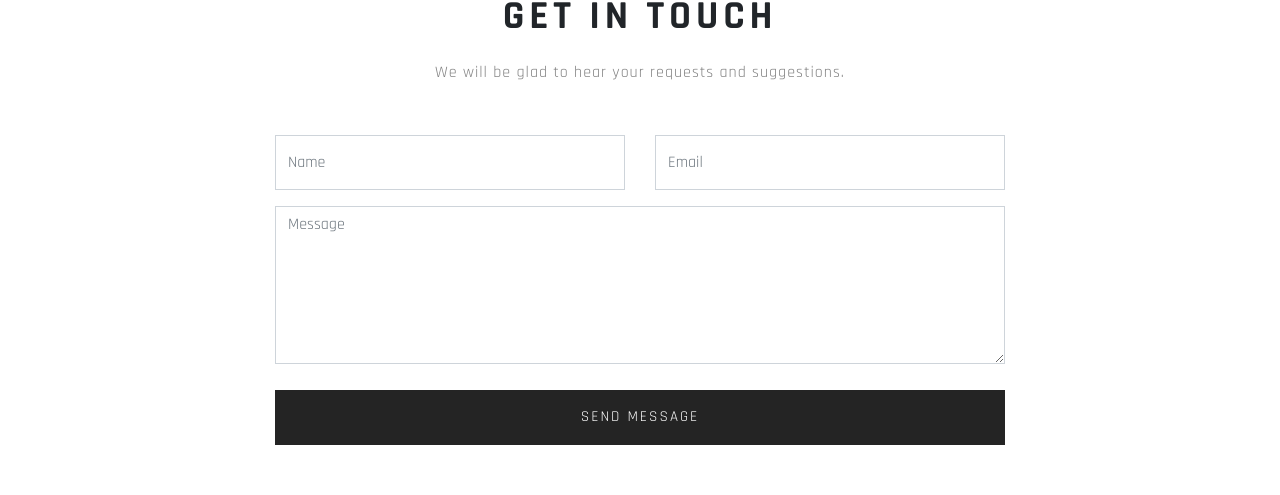
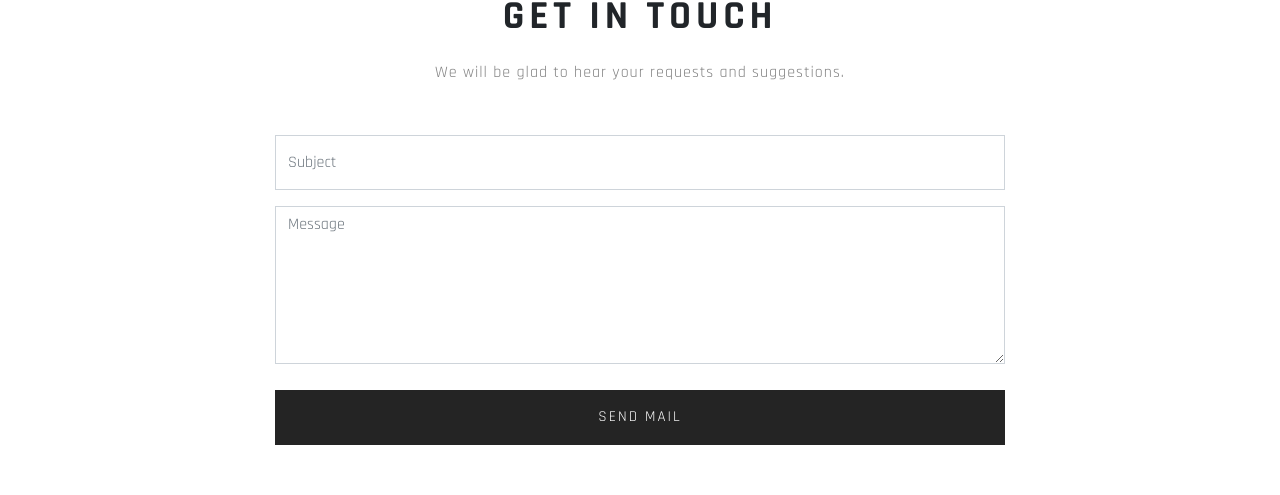
Before and after one commit to ytucec/ytucec-home-cli, an Angular app: page / in a window 1280 px wide. Shown: the part 2057-2552 px from the top of the page. Built offline with nearby package versions, Linux system fonts and the light colour scheme.

Commit message:
Add mail function
HTML mailto method added to from action.

```diff
--- a/src/app/component/home/home.component.html
+++ b/src/app/component/home/home.component.html
@@ -102,19 +102,16 @@
             <p class="wow fadeInUp" data-wow-delay="0.4s">We will be glad to hear your requests and suggestions.</p>
           </div>
           <div class="contact-form wow fadeInUp" data-wow-delay="0.6s">
-            <form id="contact-form" method="post" action="#">
+            <form id="contact-form" method="GET" action="mailto:contact@ytucec.org">
               <div class="row">
-                <div class="col-md-6 col-sm-6">
-                  <input name="name" type="text" class="form-control" placeholder="Name" required>
-                </div>
-                <div class="col-md-6 col-sm-6">
-                  <input name="email" type="email" class="form-control" placeholder="Email" required>
+                <div class="col-md-12 col-sm-12">
+                  <input name="subject" type="text" class="form-control" placeholder="Subject" required>
                 </div>
                 <div class="col-md-12 col-sm-12">
-                  <textarea name="message" class="form-control" placeholder="Message" rows="6" required></textarea>
+                  <textarea name="body" class="form-control" placeholder="Message" rows="6" required></textarea>
                 </div>
                 <div class="col-md-offset-3 col-md-12 col-sm-offset-2 col-sm-12">
-                  <input name="submit" type="submit" class="form-control submit" id="submit" value="SEND MESSAGE">
+                  <input name="submit" type="submit" class="form-control submit" id="submit" value="SEND MAIL">
                 </div>
               </div>
             </form>
```
